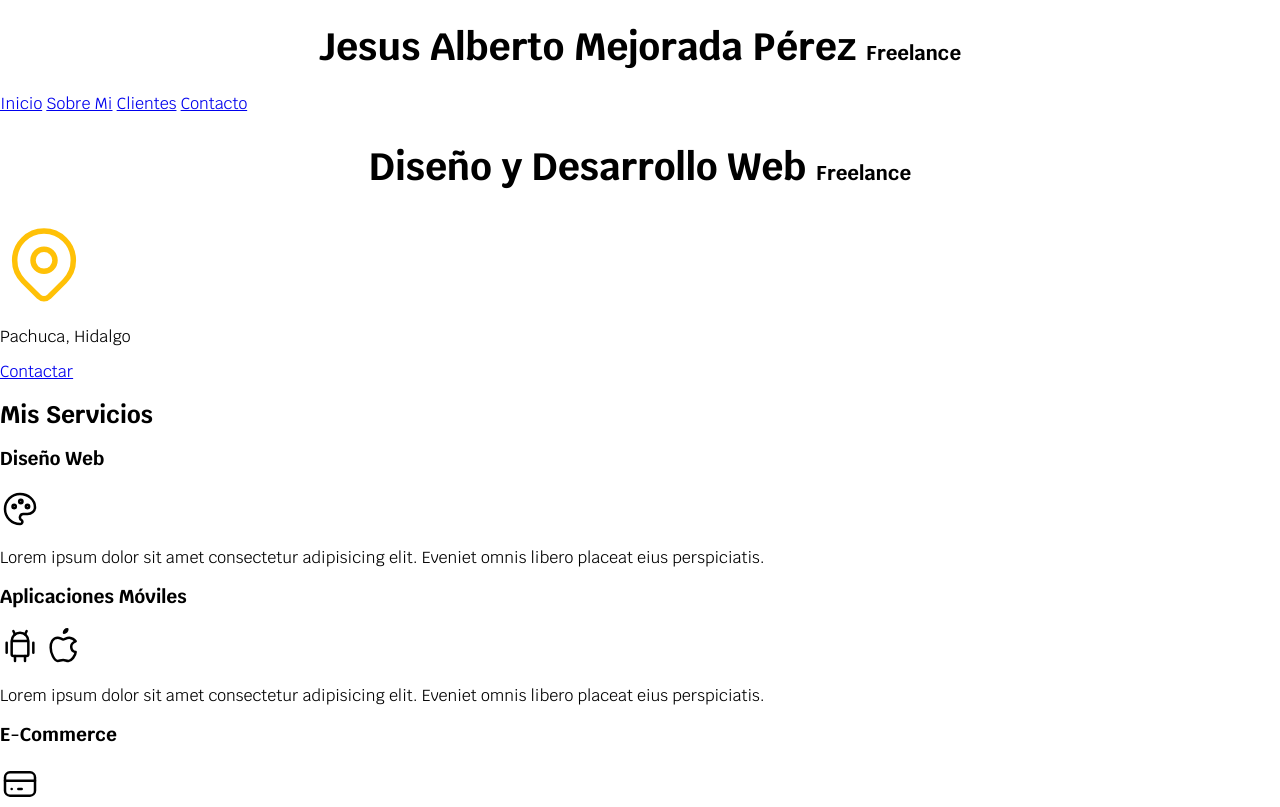
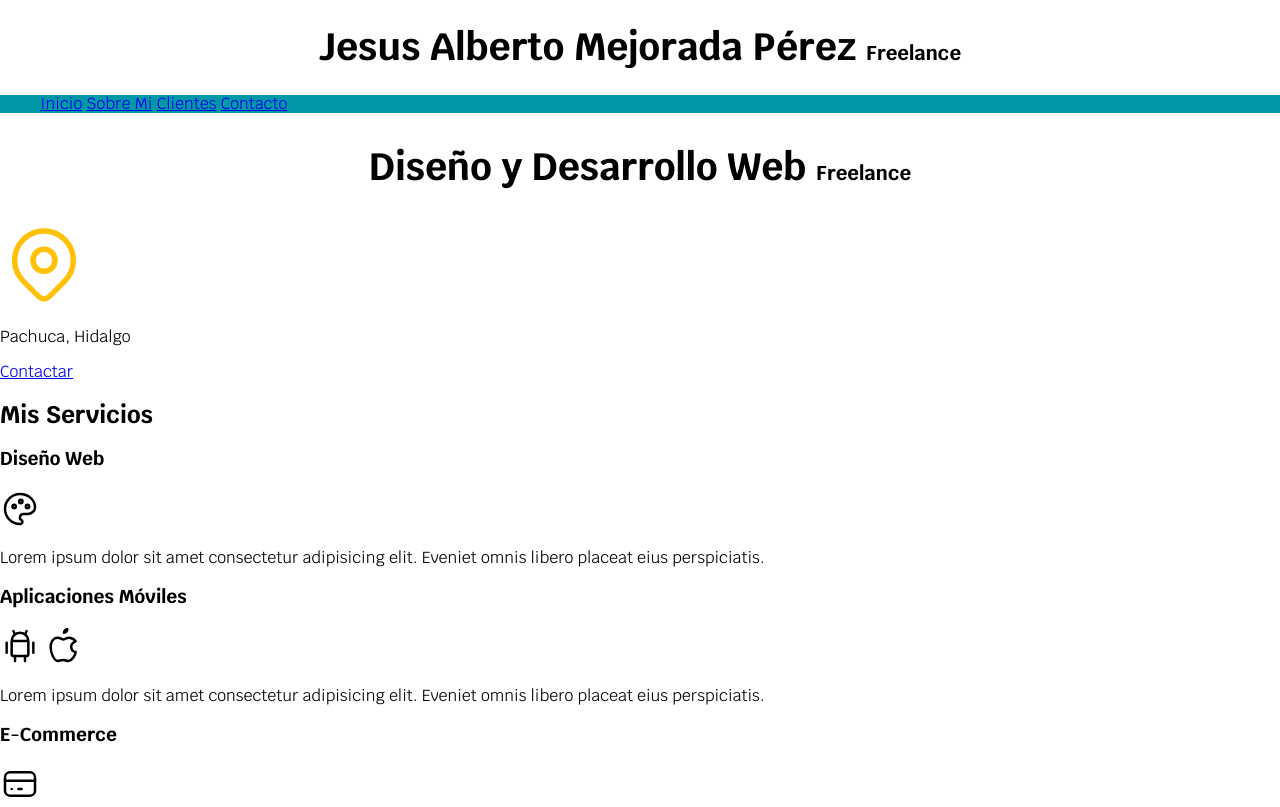
Before and after one commit to Albto02/DisenoYDesarrolloWebFreelancer, a plain HTML site: page index.html in a window 1280 px wide. Shown: the top 807 px of the page. Drawn offline with Linux system fonts and the light colour scheme.

Commit message:
Agregando estilos al css

```diff
--- a/css/styles.css
+++ b/css/styles.css
@@ -20,3 +20,15 @@ body{
 .titulo span{
     font-size: 2rem;
 }
+
+.contenedor {
+    width: 120rem;
+    margin: 0 auto;
+}
+
+.nav-bg{
+    background-color: var(--secundario);
+}
+
+.navegacion-principal{
+}
--- a/index.html
+++ b/index.html
@@ -20,12 +20,14 @@
         <h1 class="titulo">Jesus Alberto Mejorada Pérez <span>Freelance</span></h1>
     </header>
 
-    <nav>
-        <a href="#">Inicio</a>
-        <a href="#">Sobre Mi</a>
-        <a href="#">Clientes</a>
-        <a href="#">Contacto</a>
-    </nav>
+    <div class="nav-bg">
+        <nav class="navegacion-principal contenedor">
+            <a href="#">Inicio</a>
+            <a href="#">Sobre Mi</a>
+            <a href="#">Clientes</a>
+            <a href="#">Contacto</a>
+        </nav>
+    </div>
 
     <section>
         <h2 class="titulo">Diseño y Desarrollo Web <span>Freelance</span></h2>
```
